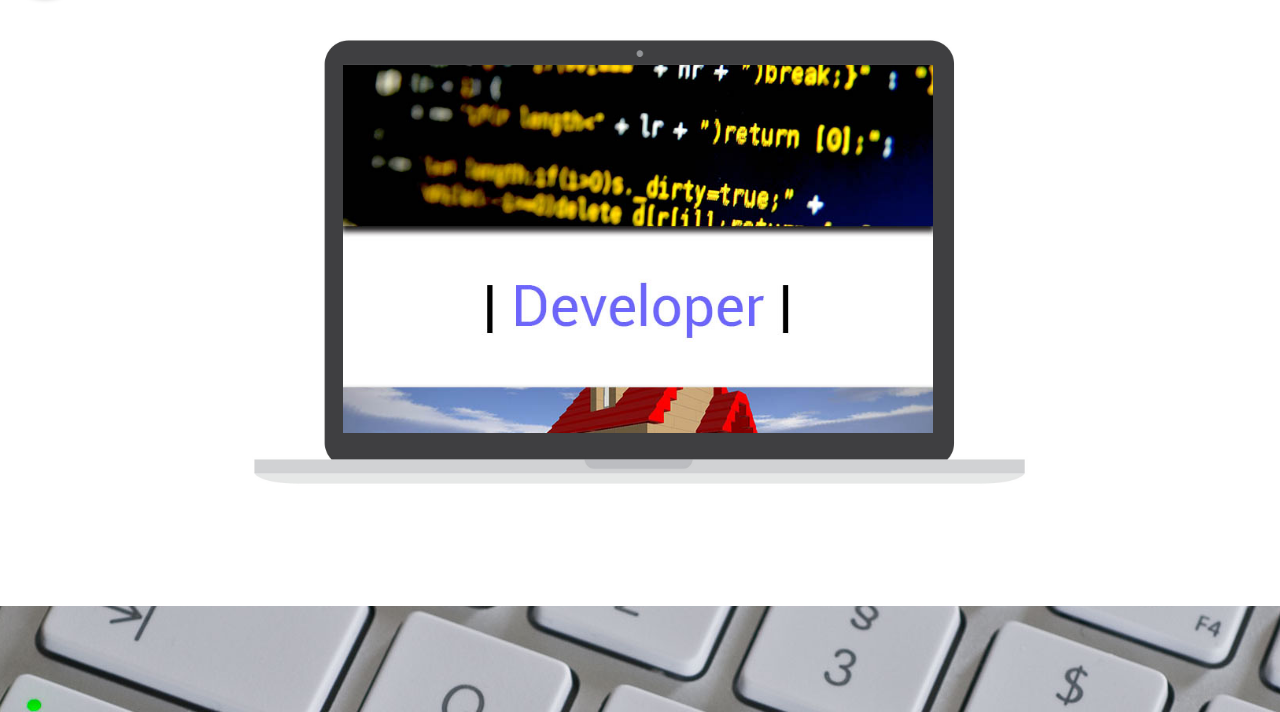
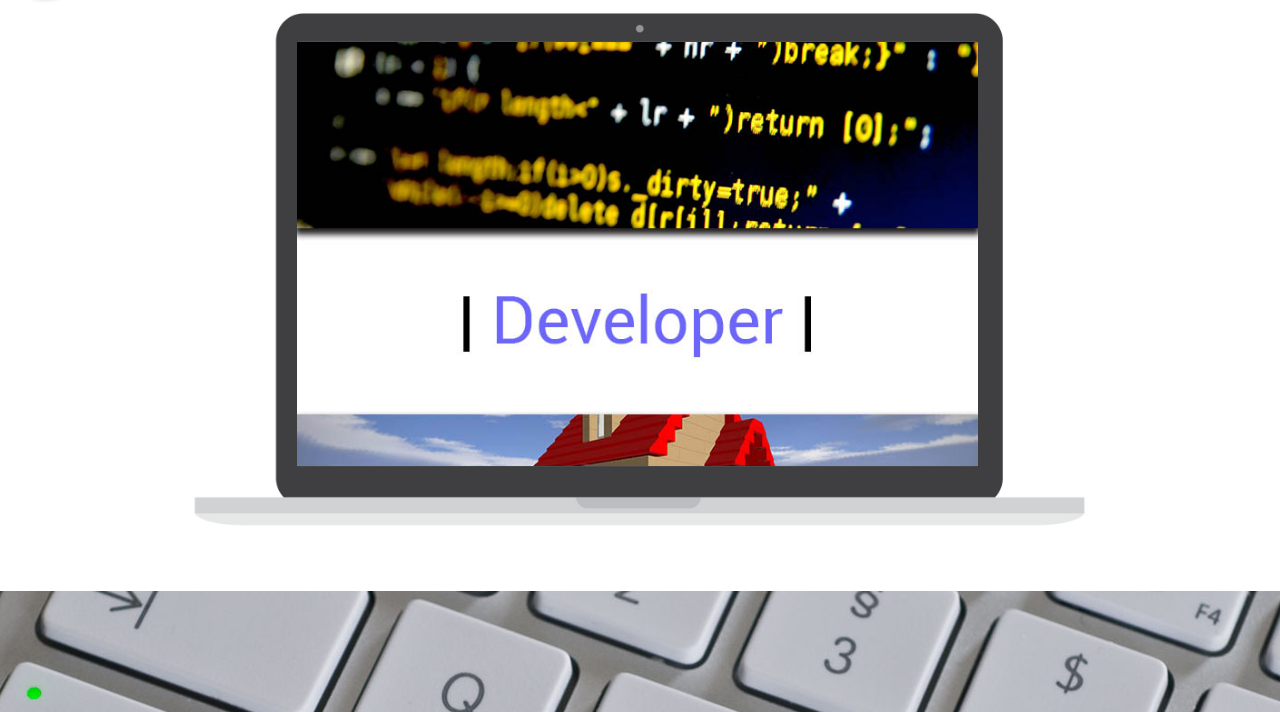
Before and after one commit to theetommyt/theetommyt.github.io, a plain HTML site: page index.html in a window 1280 px wide. Shown: the part 88-800 px from the top of the page. Drawn offline with Linux system fonts and the light colour scheme.

Commit message:
macbook padding

```diff
--- a/styles/main.scss
+++ b/styles/main.scss
@@ -7,7 +7,6 @@
 }
 
 .contain {
-  padding: 2em 4em 4em;
   width: 100%;
   margin: 0 auto;
 }
@@ -31,10 +30,6 @@
   overflow: scroll;
 }
 
-// .connectLogos {
-//   width: 100px;
-// }
-
 .parallax-container {
       height: 300px;
 }
```
Also changed, not shown: styles/main.css, 1 other file.
